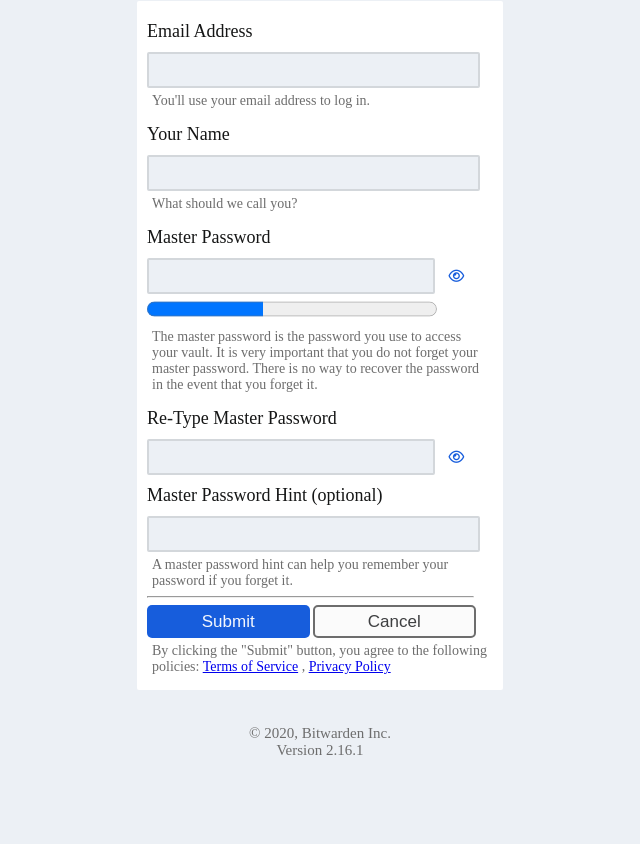
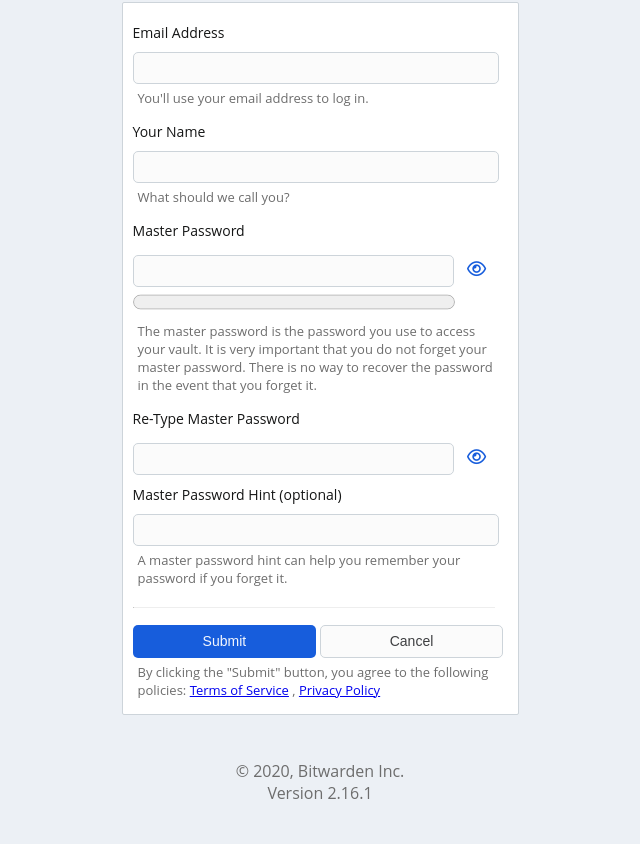
Before and after one commit to Joefb/fcb-web-site-clone, a plain HTML site: page index.html in a window 1280 px wide. Shown: the part 82-926 px from the top of the page, without its empty margins (320-960 px from the left). Before the commit the page ends 881 px from the top, so only its background shows below. Drawn offline with Linux system fonts and the light colour scheme.

Commit message:
Few HTML fixes and adjusted CSS

```diff
--- a/index.html
+++ b/index.html
@@ -49,7 +49,7 @@
 
             <i class="far fa-eye" title="Toggle Visibility"></i>
 
-            <progress id="pass-str" value="10" max="25"></progress>
+            <progress id="pass-str" value="0" max="25"></progress>
 
             <p>The master password is the password you use to access your vault.
                It is very important that you do not forget your master password.
--- a/style.css
+++ b/style.css
@@ -1,6 +1,8 @@
 /* Target Elements */
 body {
   background-color: #ecf0f5;
+  font-family: "Open Sans", "Helvetica Neue", Helvetica, Arial, sans-serif,
+  "Apple Color Emoji", "Segoe UI Emoji", "Segoe UI Symbol";
 }
 
 p {
@@ -12,23 +14,25 @@ label {
   color: #151616;
   display: block;
   padding: 10px 0px 10px 0px;
-  font-size: 18px;
+  font-size: 14px;
 }
 
 input {
-  width: 325px;
-  height: 30px;
-  background-color: #ecf0f5;
-  border-radius: 2px;
-  border-color: #d3d7db;
+  width: 360px;
+  height: 28px;
+  background-color: #FBFBFB;
+  border-radius: 5px;
+  border-color: #CDD4DA;
   border-style: solid;
+  border-width: .5px;
   outline-color: #75a0f0;
 }
 
 hr {
-  width: 325px;
+  width: 360px;
+  margin-top: 20px;
   margin-left: 0px;
-
+  border-top: #CDD4DA
 
 }
 
@@ -36,8 +40,8 @@ hr {
 /* Target By Class */
 
 .header {
-  margin: 40px auto 15px auto;
-  font-size: 25px;
+  margin: 40px auto 20px auto;
+  font-size: 18px;
   text-align: center;
 
 }
@@ -49,45 +53,53 @@ hr {
 
 .main-container {
   margin: auto;
-  width: 346px;
+  width: 375px;
   padding: 10px;
   background-color: #ffffff;
   display: block;
   border-radius: 2px;
-  font-size: 14px;
+  font-size: 13px;
+  border-style: solid;
+  border-color: #CDD4DA;
+  border-width: .5px;
 }
 
 .fa-eye {
   color: #175ddc;
   padding: 10px;
+  font-size: 17px;
 }
 
 .footer-container{
   margin: auto;
-  margin-top: 35px;
+  margin-top: 45px;
   margin-bottom: 40px;
   width: 15%;
   text-align: center;
-  font-size: 15px;
+  font-size: 16px;
 }
 
 .btn {
-  width: 162.5px;
+  width: 49%;
   height: 33px;
   border-radius: 5px;
-  font-size: 17px;
+  font-size: 14px;
   border-style: solid;
+  margin-top: 10px;
+
 }
+
 
 /* Target By Ids */
 #pass-input, #re-type-input {
-  width: 280px;
+  width: 315px;
 }
 
 #pass-str {
-  width: 290px;
+  width: 322px;
   height: 30px;
   display: block;
+
 }
 
 #submit-btn {
@@ -96,9 +108,18 @@ hr {
   border-style: none;
 }
 
+#submit-btn:hover {
+  background-color: #2E2ABA;
+}
+
 #cancel-btn {
   background-color: #fbfbfb;
   color: #3e3f41;
-  border-color: #6d6d6d;
+  border-color: #CDD4DA;
+  border-width: .5px;
+}
+
+#cancel-btn:hover {
+  background-color: #CDD4DA;
 
 }
```
